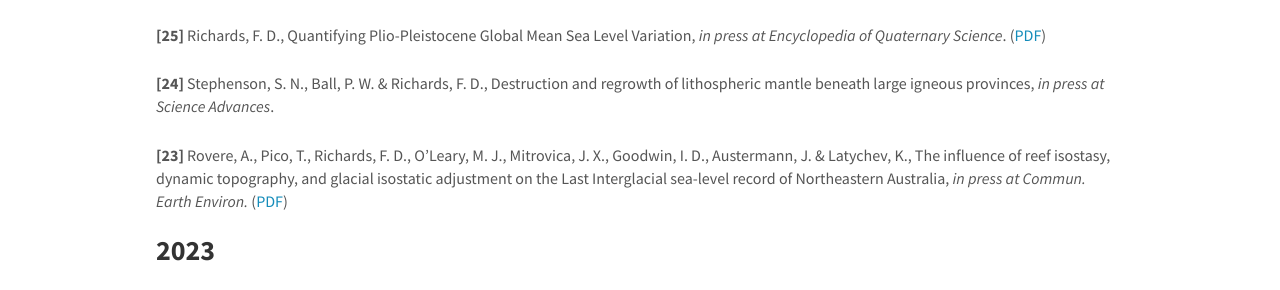
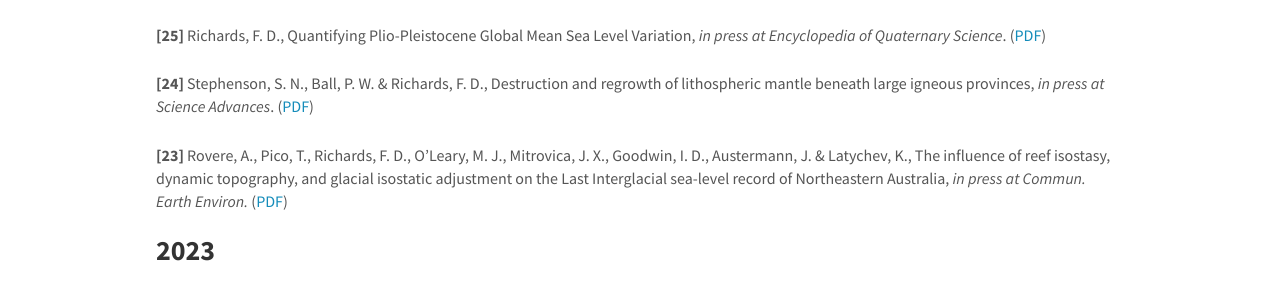
Before and after one commit to freddrichards/freddrichards.github.io, a Jekyll site: the page built from _pages/publications.md, in a window 1280 px wide and 900 px high. Shown: the part 416-706 px from the top of the window. Built offline with Jekyll 4.4.1, drawn with Linux system fonts in a browser that asks for light colours; nearby versions of some CDN libraries.

Commit message:
Update publications.md

```diff
--- a/_pages/publications.md
+++ b/_pages/publications.md
@@ -30,7 +30,7 @@
 
 <p style="padding-top:15px">
 **[24]** Stephenson, S. N., Ball, P. W. & Richards, F. D.,  Destruction and regrowth of lithospheric mantle beneath large igneous provinces, *in press at Science Advances*.
-<!---([PDF](/documents/papers/stephenson_etal_2023_sciadv_inreview.pdf))--->
+([PDF](/documents/papers/stephenson_etal_2023_sciadv_inreview.pdf))
 </p>
 
 <p style="padding-top:15px">
```
